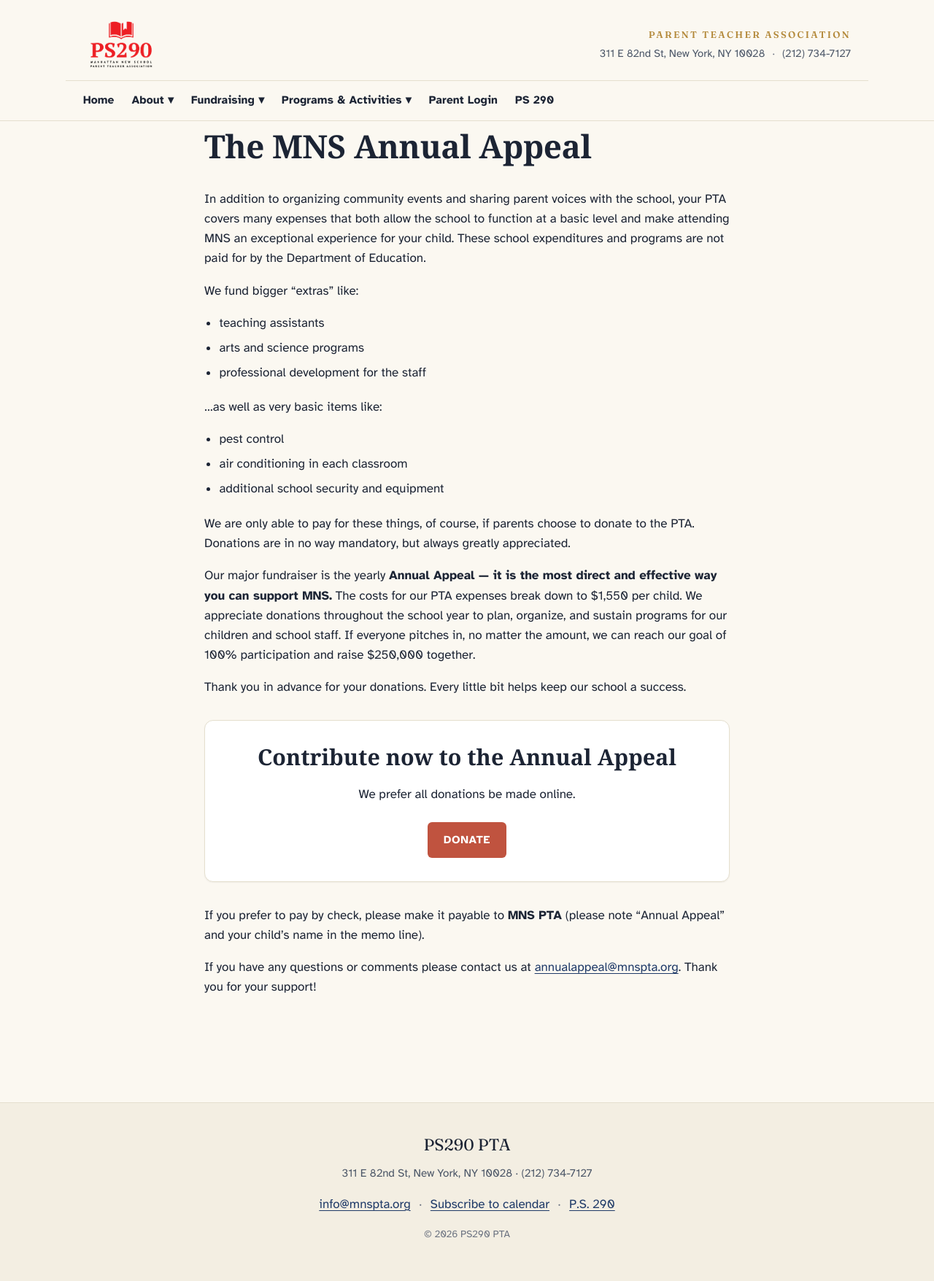
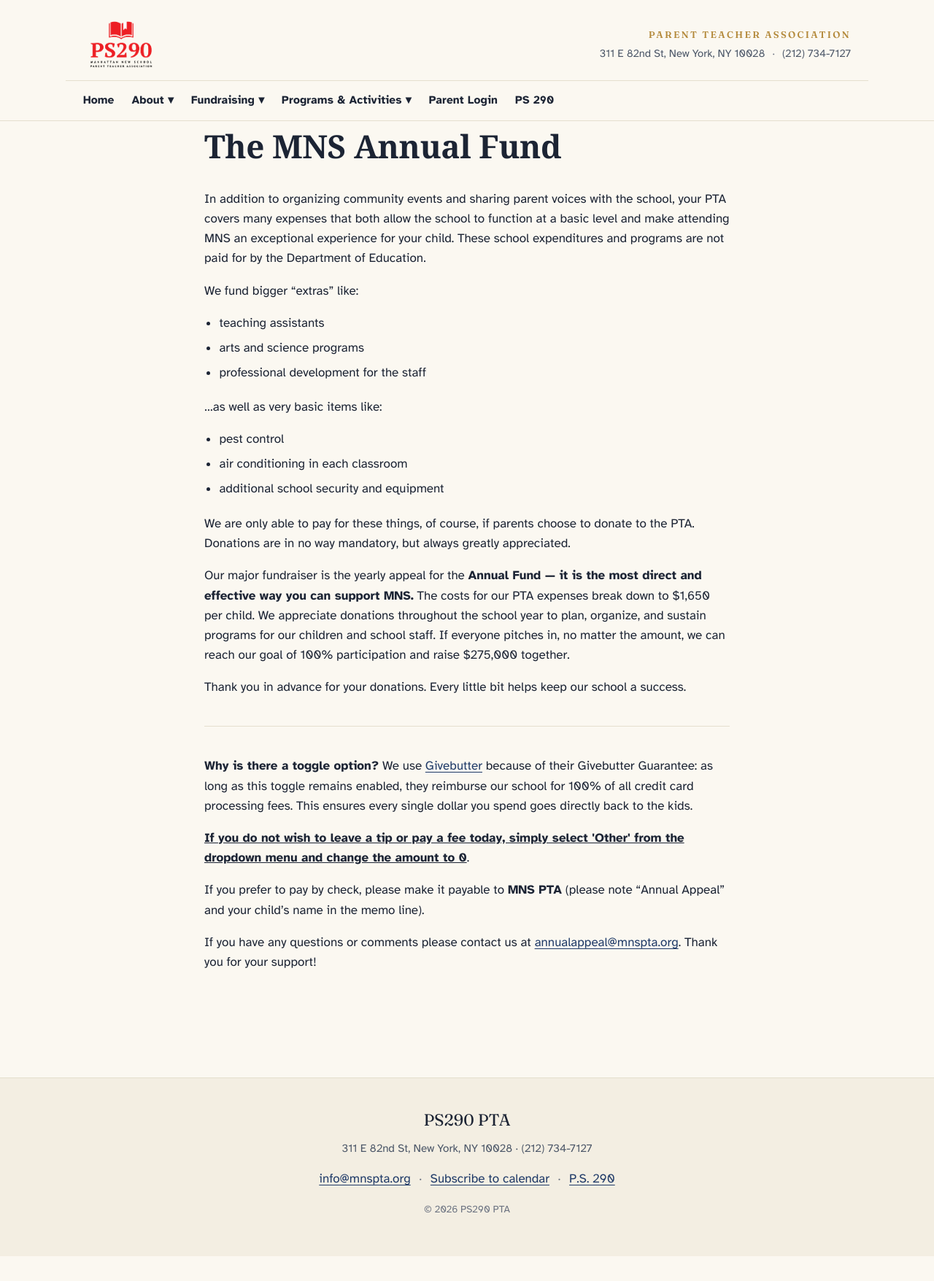
Before and after one commit to jlaurito/mnspta-jekyll, a Jekyll site: the page built from annual-appeal.md, in a window 1280 px wide. Shown: the whole page at 73% size. Built offline with Jekyll 4.4.1, drawn with Linux system fonts in a browser that asks for light colours; a script that is not in the unit is left out; after the commit the page ends 1722 px from its top, so only the background shows below that.

Commit message:
added givebutter widget

```diff
--- a/_layouts/default.html
+++ b/_layouts/default.html
@@ -16,6 +16,12 @@
   <meta property="og:url" content="{{ page.url | absolute_url }}">
   <meta property="og:image" content="{{ '/assets/images/logo_200x200.png' | absolute_url }}">
   <meta name="twitter:card" content="summary">
+  {% if page.permalink == "/annual-appeal/" %}
+  <script
+    async
+    src="https://widgets.givebutter.com/latest.umd.cjs?acct=Td2cmvhJWMGiYhbH&p=other"
+  ></script>
+  {% endif %}
 </head>
 <body>
   {% include nav.html %}
--- a/annual-appeal.md
+++ b/annual-appeal.md
@@ -1,6 +1,6 @@
 ---
 layout: page
-title: The MNS Annual Appeal
+title: The MNS Annual Fund
 permalink: /annual-appeal/
 redirect_from:
   - /annual-appeal-2-2/
@@ -23,15 +23,19 @@
 
 We are only able to pay for these things, of course, if parents choose to donate to the PTA. Donations are in no way mandatory, but always greatly appreciated.
 
-Our major fundraiser is the yearly **Annual Appeal — it is the most direct and effective way you can support MNS.** The costs for our PTA expenses break down to $1,550 per child. We appreciate donations throughout the school year to plan, organize, and sustain programs for our children and school staff. If everyone pitches in, no matter the amount, we can reach our goal of 100% participation and raise $250,000 together.
+Our major fundraiser is the yearly appeal for the **Annual Fund — it is the most direct and effective way you can support MNS.** The costs for our PTA expenses break down to $1,650 per child. We appreciate donations throughout the school year to plan, organize, and sustain programs for our children and school staff. If everyone pitches in, no matter the amount, we can reach our goal of 100% participation and raise $275,000 together.
 
 Thank you in advance for your donations. Every little bit helps keep our school a success.
 
-<div class="cta-block" id="contribute">
-  <h2>Contribute now to the Annual Appeal</h2>
-  <p>We prefer all donations be made online.</p>
-  <a class="btn btn--primary" href="{{ site.external.donate_url }}">Donate</a>
-</div>
+---
+
+<b>Why is there a toggle option?</b>
+We use [Givebutter](https://givebutter.com/pricing) because of their Givebutter Guarantee: as long as this toggle remains enabled, they reimburse our school for 100% of all credit card processing fees. This ensures every single dollar you spend goes directly back to the kids.
+
+<b><u>If you do not wish to leave a tip or pay a fee today, simply select 'Other' from the dropdown menu and change the amount to 0</u></b>.
+
+
+<givebutter-widget id="g6WDya"></givebutter-widget>
 
 If you prefer to pay by check, please make it payable to **MNS PTA** (please note "Annual Appeal" and your child's name in the memo line).
 
--- a/assets/css/main.css
+++ b/assets/css/main.css
@@ -546,14 +546,8 @@
 }
 .callout p:last-child { margin-bottom: 0; }
 
-.cta-block {
-  text-align: center;
-  background: var(--bg-card);
-  border: 1px solid var(--line);
-  border-radius: var(--radius-lg);
-  padding: 2rem;
-  margin: 2rem 0;
-  box-shadow: var(--shadow-sm);
+#givebutter-widget {
+  text-align: center; /* or */
+  margin: 0 auto;
+  max-width: 500px;
 }
-.cta-block h2 { margin-top: 0; }
-.cta-block .btn { margin-top: 0.5rem; }
```
Also changed, not shown: 13 other files.
